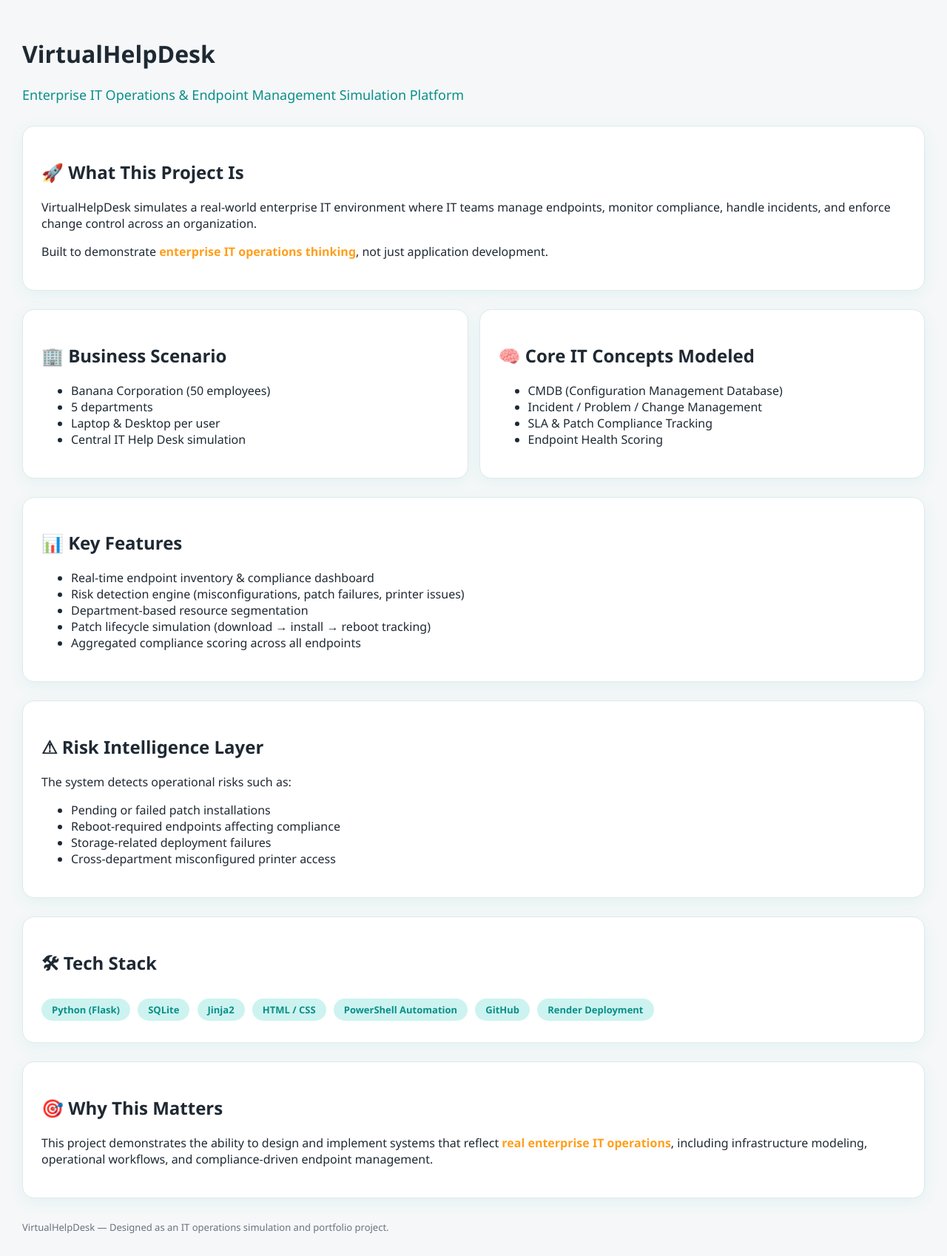
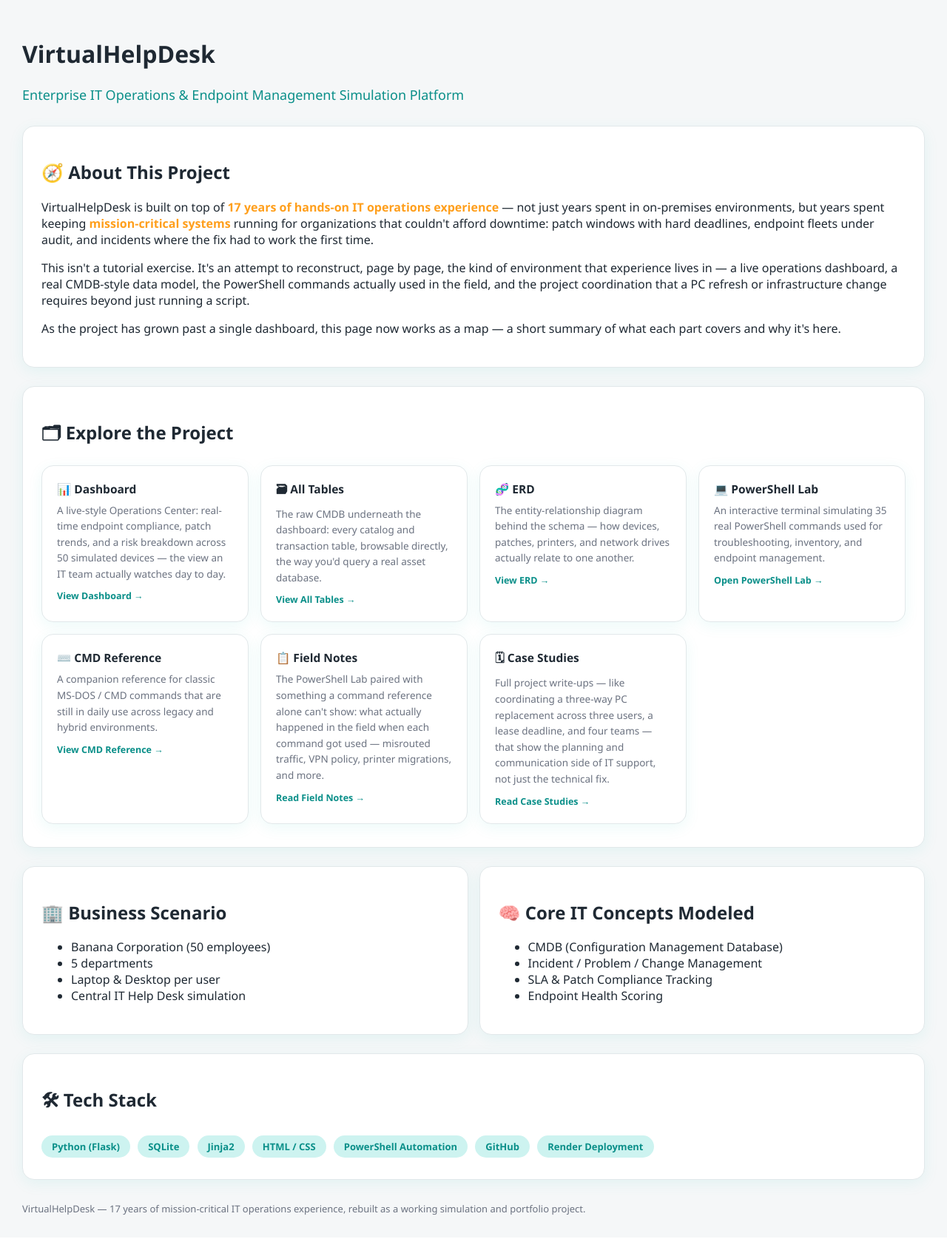
Before and after one commit to heelstriker/virtualhelpdesk, a Flask app: page /readme in a window 1280 px wide. Shown: the part 64-1762 px from the top of the page at 74% size. After the commit the page ends 1707 px from the top, so only its background shows below. Run offline with Flask 3, Linux system fonts and the light colour scheme.

Commit message:
update read me

```diff
--- a/templates/readme.html
+++ b/templates/readme.html
@@ -4,6 +4,58 @@
 
 {% block extra_css %}
 <link rel="stylesheet" href="{{ url_for('static', filename='src/css/readme.css') }}">
+<style>
+    /* Page directory grid — scoped to this page only.
+       Reuses theme.css variables so it stays in sync with the rest of the site. */
+
+    .page-grid{
+        display:grid;
+        grid-template-columns:repeat(auto-fill, minmax(260px, 1fr));
+        gap:16px;
+        margin:18px 0 6px;
+    }
+
+    .page-card{
+        display:block;
+        background:var(--panel);
+        border:1px solid var(--border);
+        border-radius:16px;
+        padding:20px;
+        box-shadow:0 5px 20px rgba(15,185,177,.08);
+        text-decoration:none;
+        transition:transform .15s ease, box-shadow .15s ease;
+    }
+
+    .page-card:hover{
+        transform:translateY(-2px);
+        box-shadow:0 8px 24px rgba(15,185,177,.14);
+    }
+
+    .page-card .page-card-title{
+        display:flex;
+        align-items:center;
+        gap:8px;
+        font-size:15.5px;
+        font-weight:700;
+        color:var(--text);
+        margin-bottom:8px;
+    }
+
+    .page-card p{
+        font-size:13.5px;
+        line-height:1.6;
+        color:var(--text-soft);
+        margin:0;
+    }
+
+    .page-card .page-card-arrow{
+        display:inline-block;
+        margin-top:10px;
+        font-size:12.5px;
+        font-weight:700;
+        color:var(--turquoise-dark);
+    }
+</style>
 {% endblock %}
 
 {% block content %}
@@ -14,14 +66,81 @@
 </div>
 
 <div class="panel">
-    <h2>🚀 What This Project Is</h2>
+    <h2>🧭 About This Project</h2>
     <p>
-        VirtualHelpDesk simulates a real-world enterprise IT environment where IT teams manage endpoints,
-        monitor compliance, handle incidents, and enforce change control across an organization.
+        VirtualHelpDesk is built on top of <span class="highlight">17 years of hands-on IT operations experience</span> —
+        not just years spent in on-premises environments, but years spent keeping <span class="highlight">mission-critical
+        systems</span> running for organizations that couldn't afford downtime: patch windows with hard deadlines, endpoint
+        fleets under audit, and incidents where the fix had to work the first time.
     </p>
     <p>
-        Built to demonstrate <span class="highlight">enterprise IT operations thinking</span>, not just application development.
+        This isn't a tutorial exercise. It's an attempt to reconstruct, page by page, the kind of environment that
+        experience lives in — a live operations dashboard, a real CMDB-style data model, the PowerShell commands
+        actually used in the field, and the project coordination that a PC refresh or infrastructure change requires
+        beyond just running a script.
     </p>
+    <p>
+        As the project has grown past a single dashboard, this page now works as a map — a short summary of what
+        each part covers and why it's here.
+    </p>
+</div>
+
+<div class="panel">
+    <h2>🗂 Explore the Project</h2>
+    <div class="page-grid">
+
+        <a href="{{ url_for('dashboard') }}" class="page-card">
+            <div class="page-card-title">📊 Dashboard</div>
+            <p>A live-style Operations Center: real-time endpoint compliance, patch trends, and a risk breakdown
+            across 50 simulated devices — the view an IT team actually watches day to day.</p>
+            <span class="page-card-arrow">View Dashboard →</span>
+        </a>
+
+        <a href="{{ url_for('all_tables') }}" class="page-card">
+            <div class="page-card-title">🗃 All Tables</div>
+            <p>The raw CMDB underneath the dashboard: every catalog and transaction table, browsable directly,
+            the way you'd query a real asset database.</p>
+            <span class="page-card-arrow">View All Tables →</span>
+        </a>
+
+        <a href="{{ url_for('erd') }}" class="page-card">
+            <div class="page-card-title">🧬 ERD</div>
+            <p>The entity-relationship diagram behind the schema — how devices, patches, printers, and network
+            drives actually relate to one another.</p>
+            <span class="page-card-arrow">View ERD →</span>
+        </a>
+
+        <a href="{{ url_for('powershell') }}" class="page-card">
+            <div class="page-card-title">💻 PowerShell Lab</div>
+            <p>An interactive terminal simulating 35 real PowerShell commands used for troubleshooting, inventory,
+            and endpoint management.</p>
+            <span class="page-card-arrow">Open PowerShell Lab →</span>
+        </a>
+
+        <a href="{{ url_for('cmd_reference') }}" class="page-card">
+            <div class="page-card-title">⌨️ CMD Reference</div>
+            <p>A companion reference for classic MS-DOS / CMD commands that are still in daily use across legacy
+            and hybrid environments.</p>
+            <span class="page-card-arrow">View CMD Reference →</span>
+        </a>
+
+        <a href="{{ url_for('field_notes') }}" class="page-card">
+            <div class="page-card-title">📋 Field Notes</div>
+            <p>The PowerShell Lab paired with something a command reference alone can't show: what actually
+            happened in the field when each command got used — misrouted traffic, VPN policy, printer migrations,
+            and more.</p>
+            <span class="page-card-arrow">Read Field Notes →</span>
+        </a>
+
+        <a href="{{ url_for('case_studies') }}" class="page-card">
+            <div class="page-card-title">🗓 Case Studies</div>
+            <p>Full project write-ups — like coordinating a three-way PC replacement across three users, a lease
+            deadline, and four teams — that show the planning and communication side of IT support, not just the
+            technical fix.</p>
+            <span class="page-card-arrow">Read Case Studies →</span>
+        </a>
+
+    </div>
 </div>
 
 <div class="grid">
@@ -49,30 +168,6 @@
 </div>
 
 <div class="panel">
-    <h2>📊 Key Features</h2>
-    <ul>
-        <li>Real-time endpoint inventory & compliance dashboard</li>
-        <li>Risk detection engine (misconfigurations, patch failures, printer issues)</li>
-        <li>Department-based resource segmentation</li>
-        <li>Patch lifecycle simulation (download → install → reboot tracking)</li>
-        <li>Aggregated compliance scoring across all endpoints</li>
-    </ul>
-</div>
-
-<div class="panel">
-    <h2>⚠ Risk Intelligence Layer</h2>
-    <p>
-        The system detects operational risks such as:
-    </p>
-    <ul>
-        <li>Pending or failed patch installations</li>
-        <li>Reboot-required endpoints affecting compliance</li>
-        <li>Storage-related deployment failures</li>
-        <li>Cross-department misconfigured printer access</li>
-    </ul>
-</div>
-
-<div class="panel">
     <h2>🛠 Tech Stack</h2>
     <span class="tag">Python (Flask)</span>
     <span class="tag">SQLite</span>
@@ -83,17 +178,8 @@
     <span class="tag">Render Deployment</span>
 </div>
 
-<div class="panel">
-    <h2>🎯 Why This Matters</h2>
-    <p>
-        This project demonstrates the ability to design and implement systems that reflect
-        <span class="highlight">real enterprise IT operations</span>, including infrastructure modeling,
-        operational workflows, and compliance-driven endpoint management.
-    </p>
-</div>
-
 <div class="footer">
-    VirtualHelpDesk — Designed as an IT operations simulation and portfolio project.
+    VirtualHelpDesk — 17 years of mission-critical IT operations experience, rebuilt as a working simulation and portfolio project.
 </div>
 
 {% endblock %}
```
Also changed, not shown: 3 other files.
